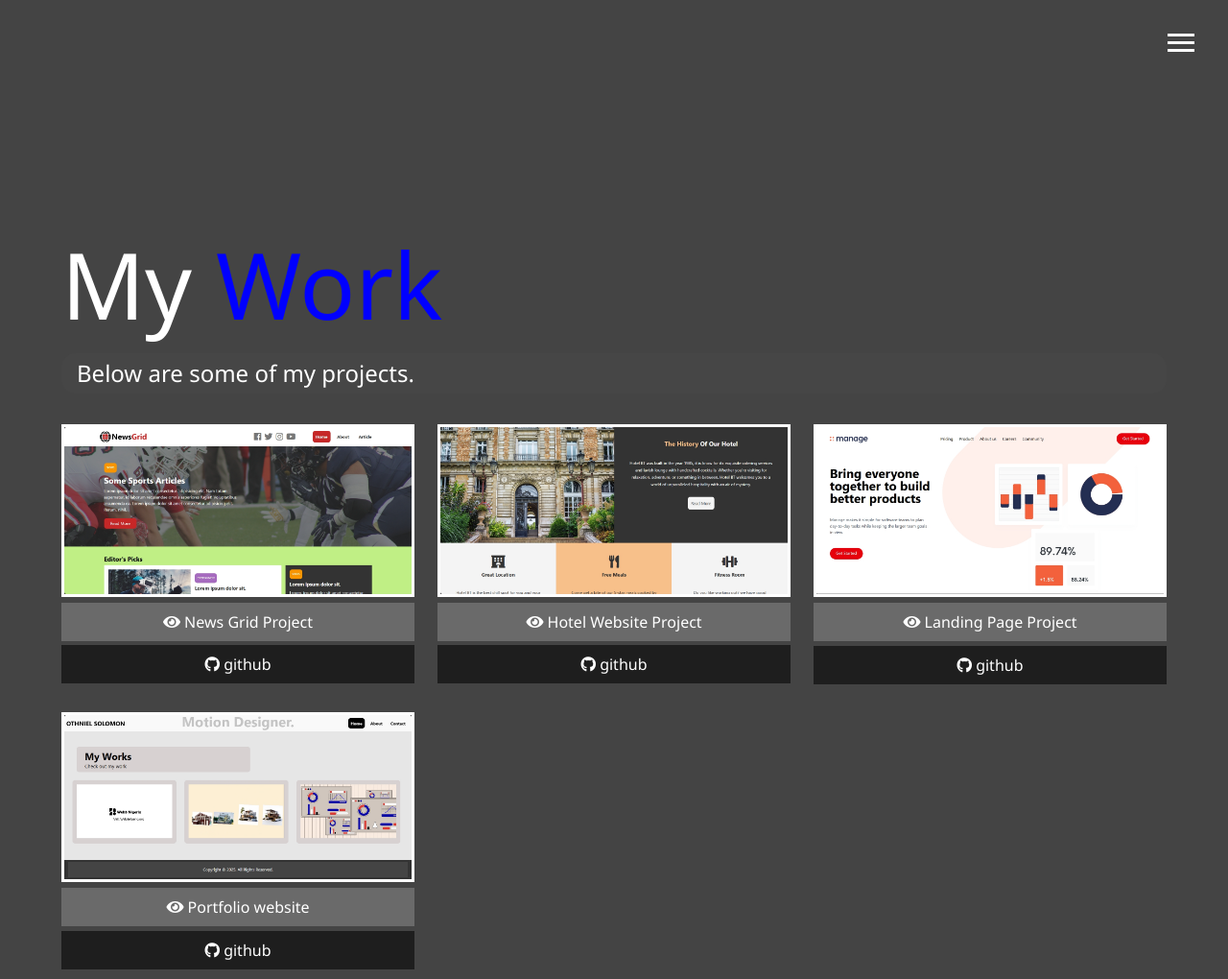
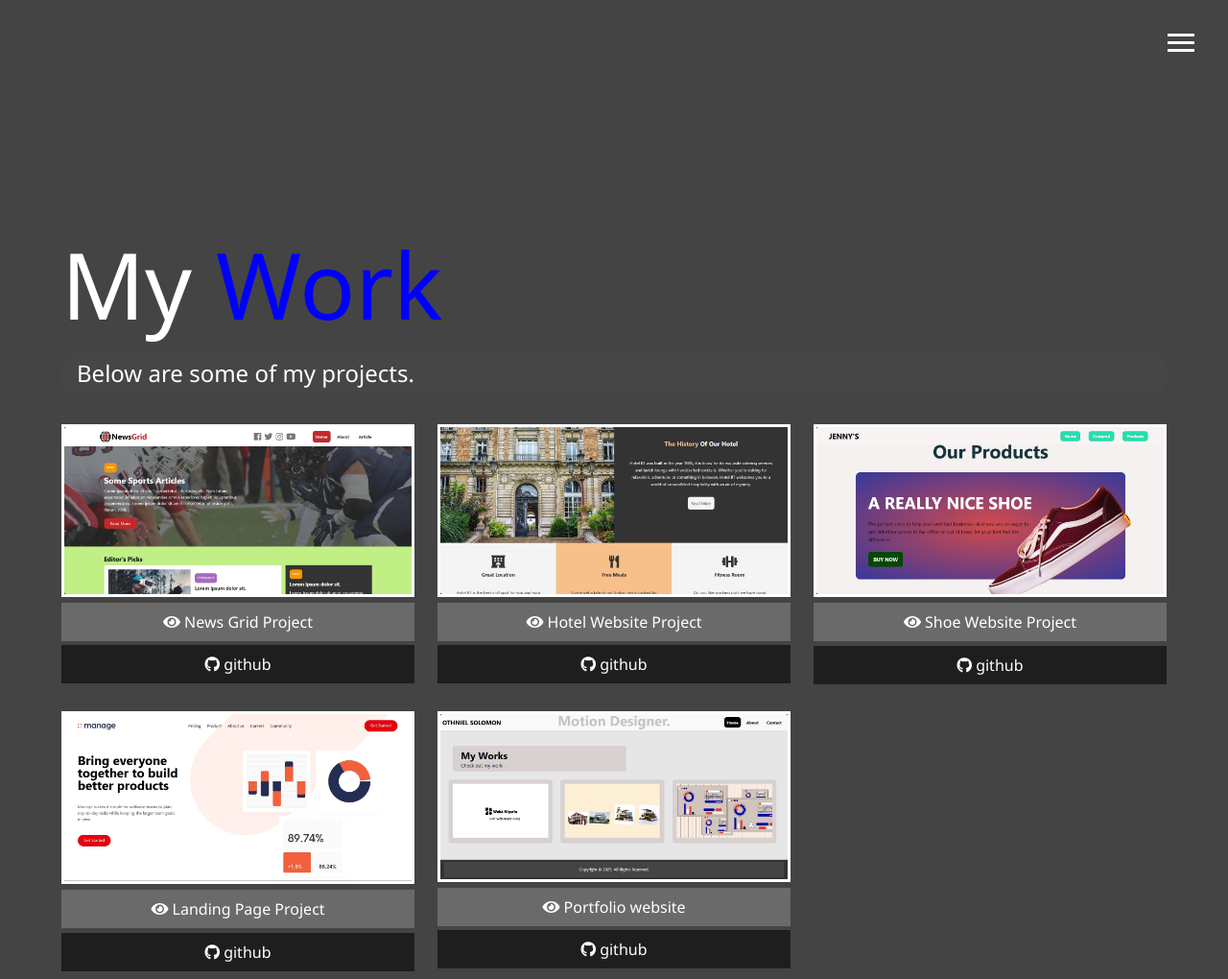
Before and after one commit to favouraloy/favouraloyportfolio, a website: page work.html in a window 1280 px wide. Shown: the top 1020 px of the page at 96% size. Drawn offline with Linux system fonts and the light colour scheme.

Commit message:
changes made

```diff
--- a/work.html
+++ b/work.html
@@ -68,6 +68,16 @@
         </a>
       </div>
       <div class="item">
+        <a href="https://snazzy-khapse-8713d8.netlify.app/">
+          <img src="./Recent Works/shoe website.png" alt="project" />
+        </a>
+        <a href="https://snazzy-khapse-8713d8.netlify.app/" class="btn-light"> <i class="fas fa-eye"></i> Shoe Website
+          Project </a>
+        <a href="https://github.com/favouraloy/A-shoe-website" class="btn-dark">
+          <i class="fab fa-github"></i> github
+        </a>
+      </div>
+      <div class="item">
         <a href="https://gregarious-fox-d90fbe.netlify.app/" target="_blank">
           <img src="./Recent Works/Landing page website.png" alt="project" />
         </a>
@@ -78,15 +88,7 @@
           <i class="fab fa-github"></i> github
         </a>
       </div>
-      <!-- <div class="item">
-        <a href="http://127.0.0.1:5501/index.html">
-          <img src="../Recent Works/Product Preview Card.jpeg" alt="project" />
-        </a>
-        <a href="#" class="btn-light"> <i class="fas fa-eye"></i> Project </a>
-        <a href="#" class="btn-dark">
-          <i class="fab fa-github"></i> github
-        </a>
-      </div> -->
+
       <!-- <div class="item">
         <a href="#">
           <img src="../Recent Works/Social Link Tree.jpeg" alt="project" />
```
Also changed, not shown: Recent Works/shoe website.png (added).
